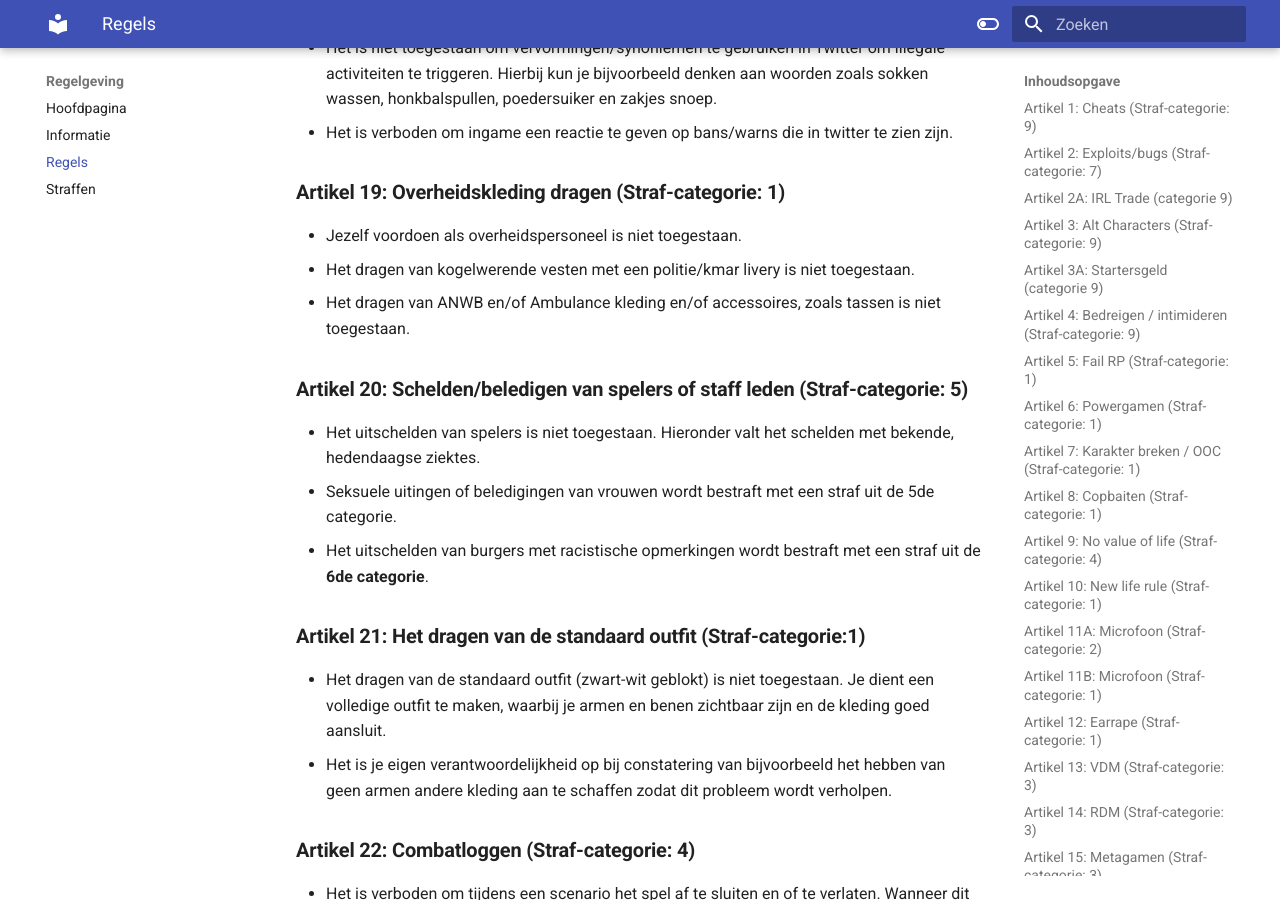
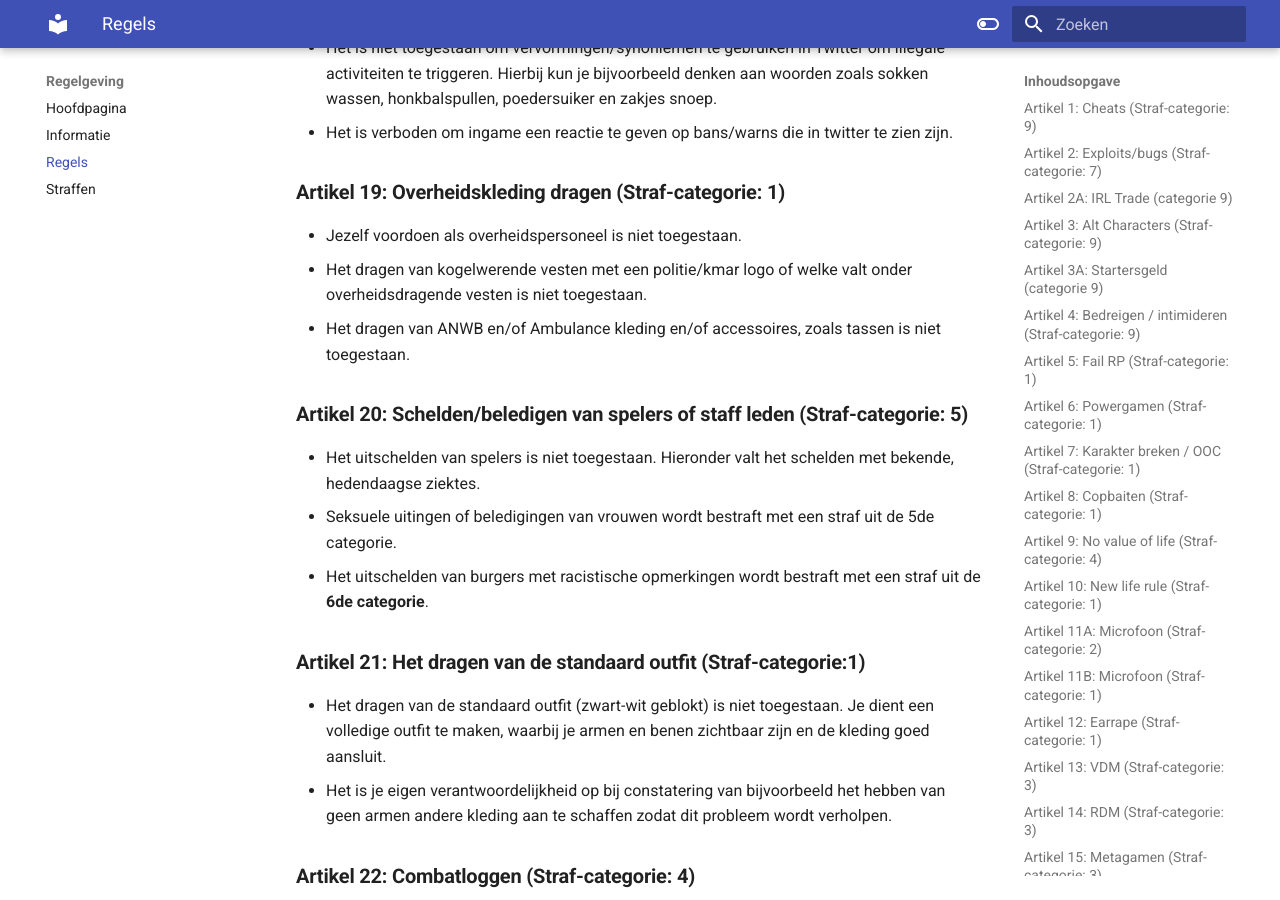
Before and after one commit to ZuiderVeenRP/apv, an MkDocs documentation site: the page built from docs/algemeen.md, in a window 1280 px wide and 900 px high, scrolled down 7871 px. Built offline with MkDocs 1.6.1 and Material for MkDocs 9.7.7, drawn with Linux system fonts in a browser that asks for light colours; comment, search, counter and statistics services are not loaded.

Commit message:
Artikel 19 lid 2
Aangepast livery naar logo of welke valt onder overheidsdragende vesten.

```diff
--- a/docs/algemeen.md
+++ b/docs/algemeen.md
@@ -182,7 +182,7 @@
 
 ### **Artikel 19: Overheidskleding dragen (Straf-categorie: 1)**
    - Jezelf voordoen als overheidspersoneel is niet toegestaan.
-   - Het dragen van kogelwerende vesten met een politie/kmar livery is niet toegestaan.
+   - Het dragen van kogelwerende vesten met een politie/kmar logo of welke valt onder overheidsdragende vesten is niet toegestaan.
    - Het dragen van ANWB en/of Ambulance kleding en/of accessoires, zoals tassen is niet toegestaan.
 
 ### **Artikel 20: Schelden/beledigen van spelers of staff leden (Straf-categorie: 5)**
```
